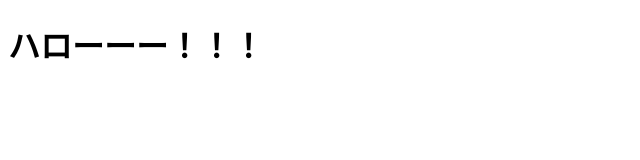
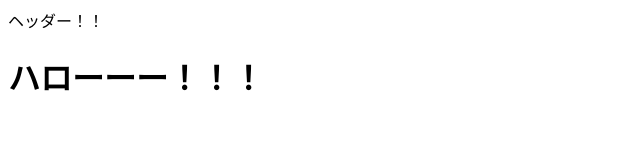
Before and after one commit to tenten09/git-practice, a plain HTML site: page index.html in a window 1280 px wide. Shown: the whole page, without its empty margins (0-640 px from the left). Drawn offline with Linux system fonts and the light colour scheme.

Commit message:
ヘッダー追加

```diff
--- a/index.html
+++ b/index.html
@@ -6,6 +6,7 @@
   <title>Document</title>
 </head>
 <body>
+  <header>ヘッダー！！</header>
   <h1>ハローーー！！！</h1>
 </body>
 </html>
```
